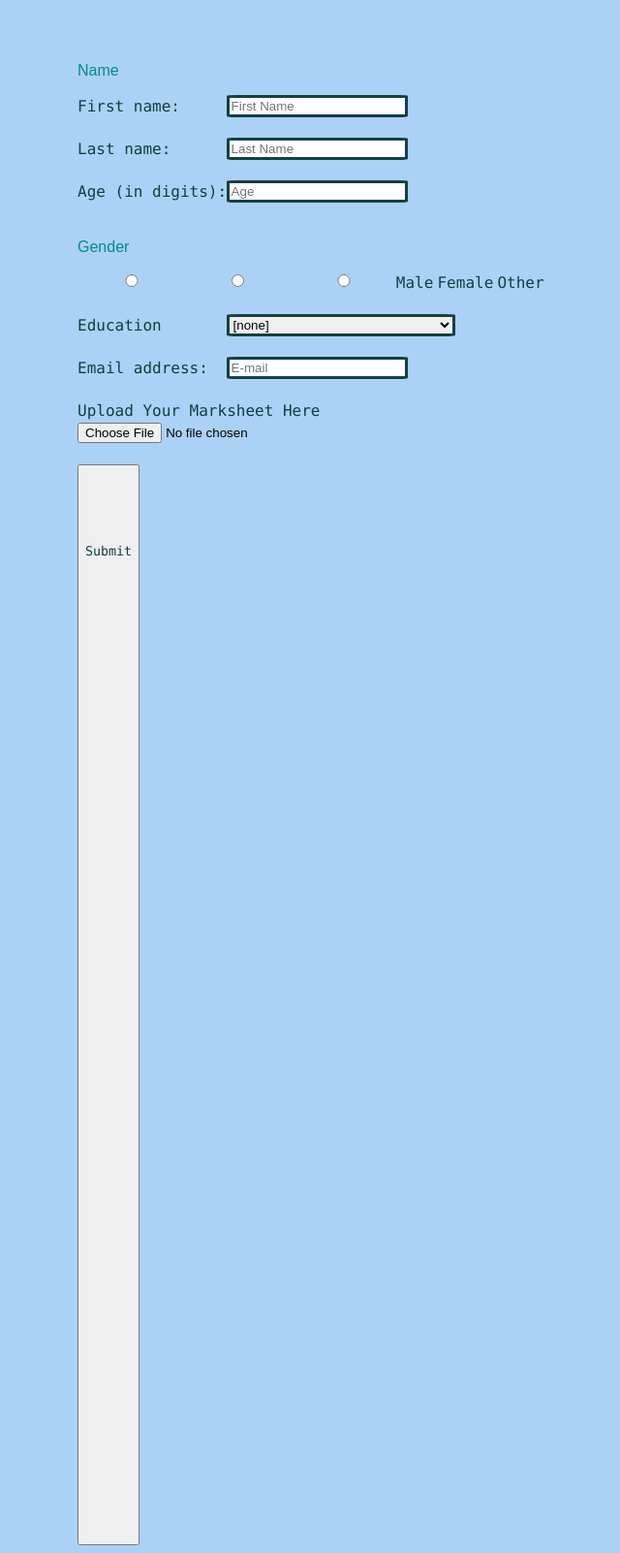
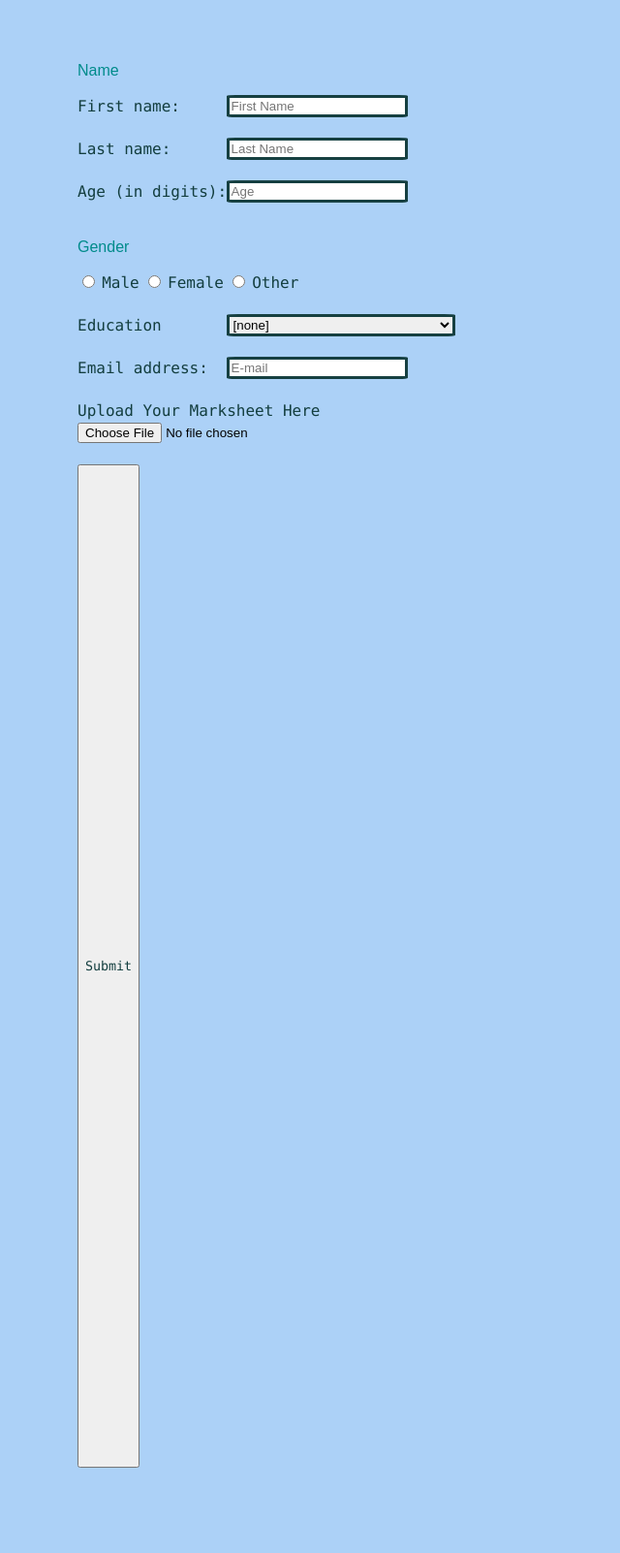
Before and after one commit to Shamik69/project1, a PHP site: page / in a window 1280 px wide. Shown: the whole page at 97% size, without its empty margins (176-816 px from the left). After the commit the page ends 1514 px from the top, so only its background shows below. Run offline with PHP 8.4, Linux system fonts and the light colour scheme.

Commit message:
Update style0.css

```diff
--- a/css/style0.css
+++ b/css/style0.css
@@ -11,7 +11,7 @@
     font-family: Arial, Helvetica, sans-serif;
 }
 br{
-    padding-bottom: 10%;
+    padding-bottom: 1%;
     padding-left: 5%;
 }
 
@@ -20,8 +20,8 @@
     align-items: center;
     color:#133e3f;
     font-family: consolas, 'Courier New', Courier, monospace;
-    padding-top: 10ch;
-    padding-bottom: 100%;
+    padding-top: 50%;
+    padding-bottom: 50%;
 
 }
 
@@ -31,9 +31,3 @@
     border: #164041 solid;
     border-radius: 5%;
 }
-
-
-.btn{
-    width: 10%;
-    float: left;
-}
```
